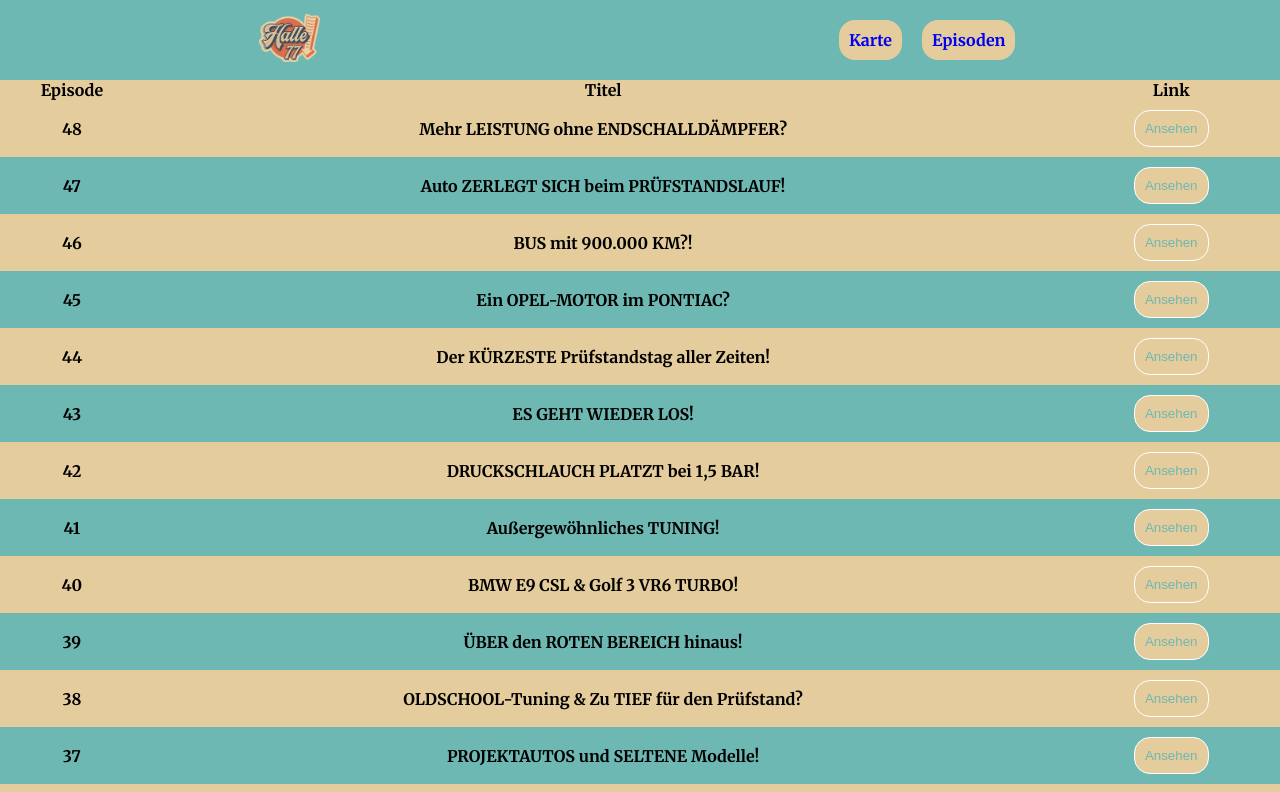
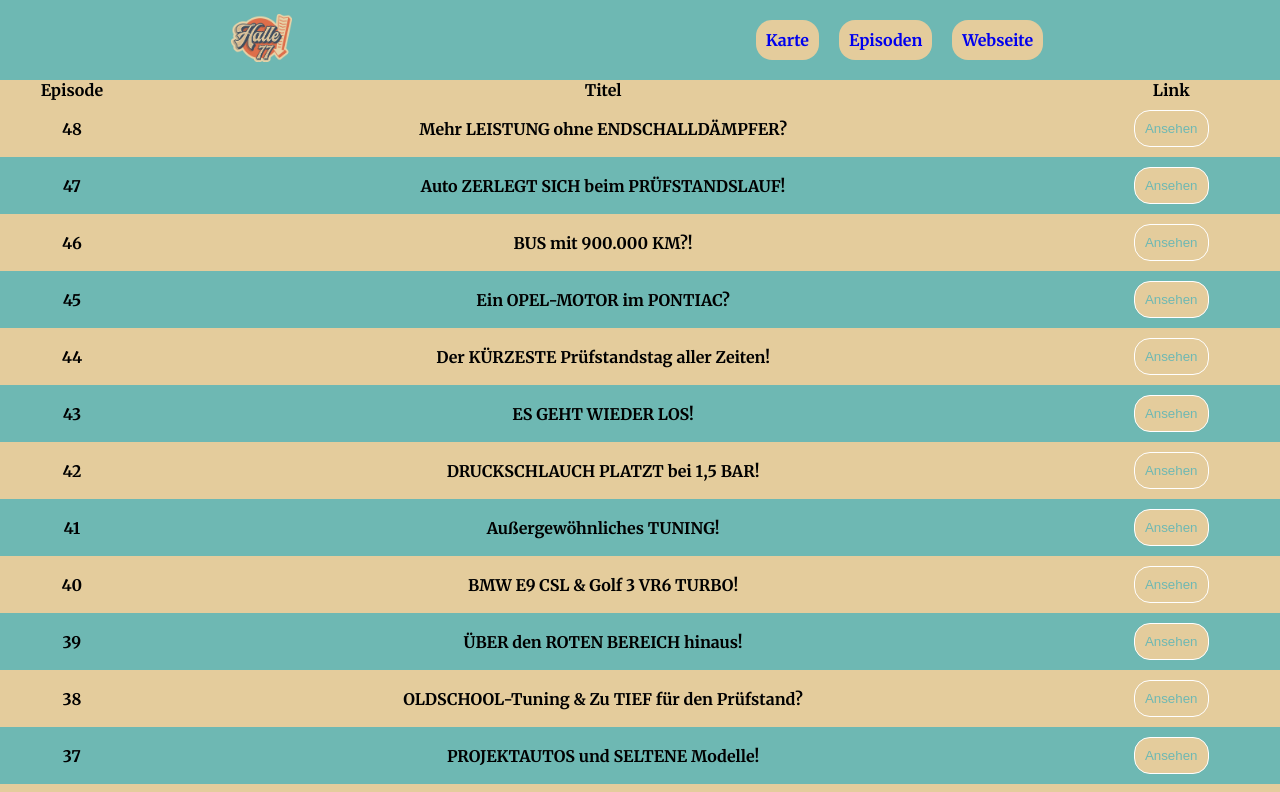
Before and after one commit to oje-edu/Halle77Dyno, a React (Create React App) app in the folder client/: page /episoden in a window 1280 px wide. Shown: the top 792 px of the page. Built offline with nearby package versions, Linux system fonts and the light colour scheme.

Commit message:
fixed navigation links

```diff
--- a/client/src/components/Header.js
+++ b/client/src/components/Header.js
@@ -6,17 +6,16 @@
   return (
     <div className="header">
       <div className="logo">
-        <a
-          href="https://hd-autos.de/"
-          target="_blank"
-          rel="noopener noreferrer"
-        >
+        <a href="/">
           <img src={logo} alt="logo" />
         </a>
       </div>
       <div className="links">
         <a href="/">Karte</a>
         <a href="/episoden">Episoden</a>
+        <a href="https://hd-autos.de" target="_blank" rel="noopener noreferrer">
+          Webseite
+        </a>
       </div>
     </div>
   );
```
